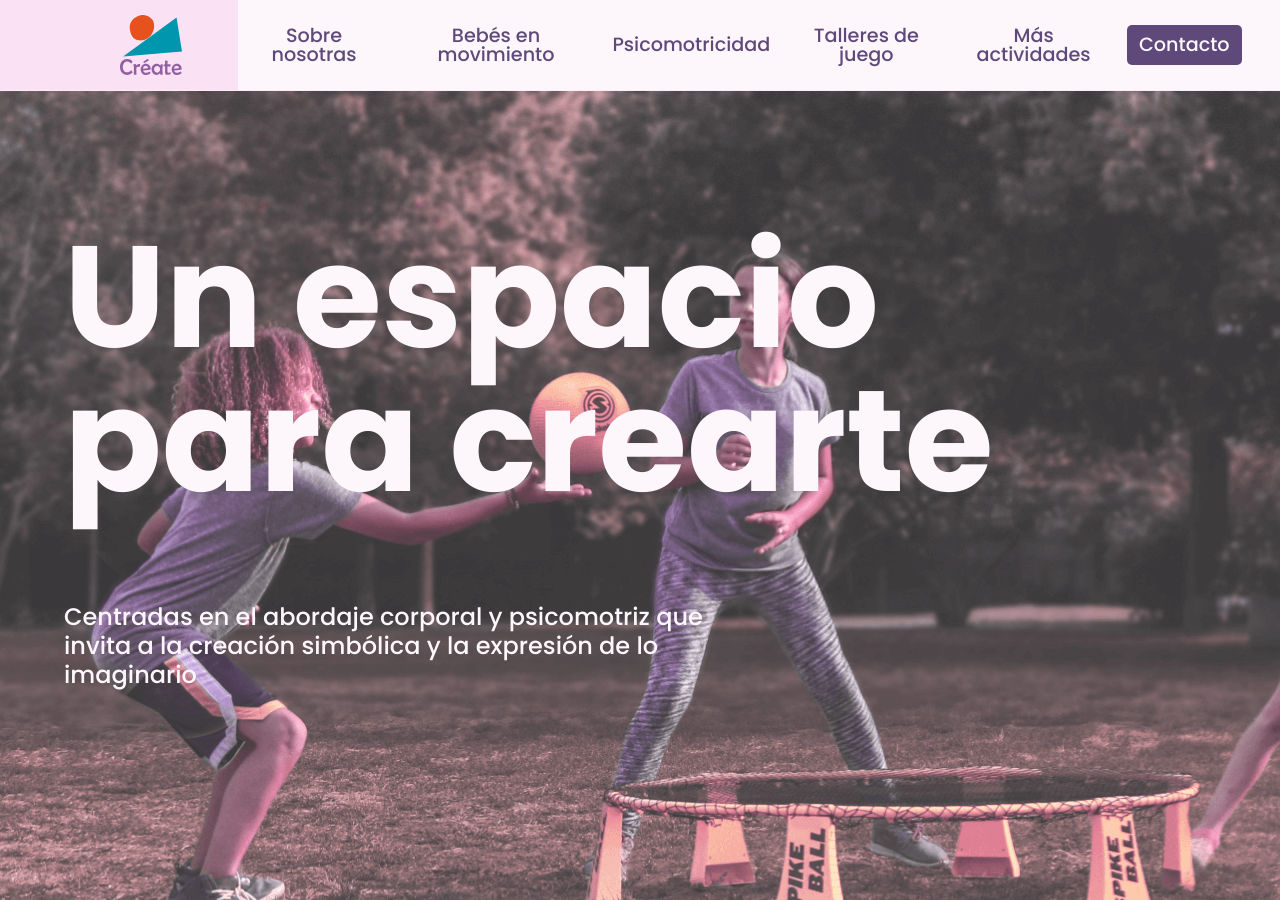
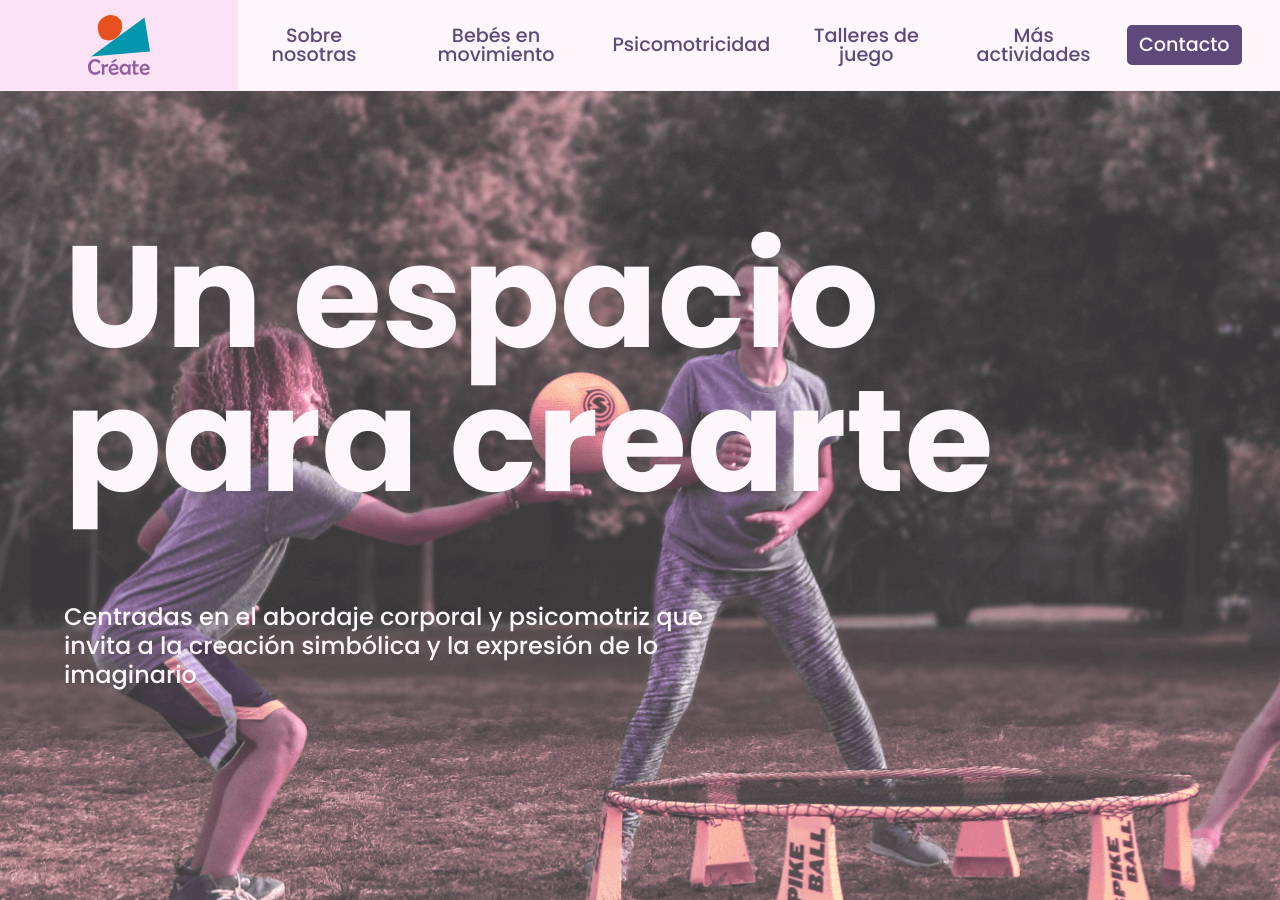
Before and after one commit to xaviersierra/createaranjuez, a Jekyll site: the page built from index.markdown, in a window 1280 px wide and 900 px high. Built offline with Jekyll 4.4.1, drawn with Linux system fonts in a browser that asks for light colours.

Commit message:
fix: home page responsiveness improveness

```diff
--- a/_sass/home.scss
+++ b/_sass/home.scss
@@ -14,7 +14,8 @@
       .bullets {
         grid-column: 1;
         grid-row: 1;
-        padding-left: 10vh;
+        padding-left: 5vw;
+        padding-right: 5vw;
         font-size: 1.2rem;
         line-height: 2rem;
         color: $menu-text-color;
--- a/_sass/menu.scss
+++ b/_sass/menu.scss
@@ -55,7 +55,6 @@
       img {
         height: 60px;
         margin-top: 15px;
-        margin-left: 5vw;
       }
     }
 
```
